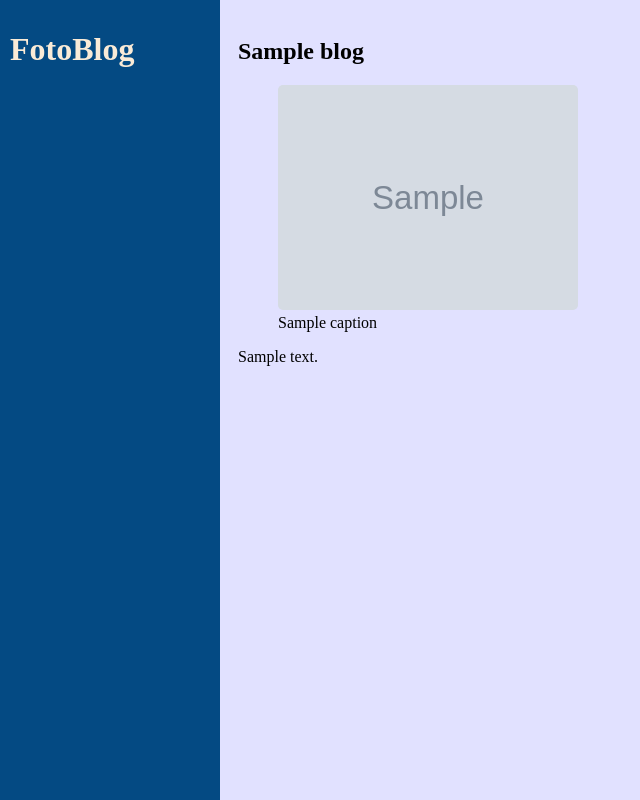
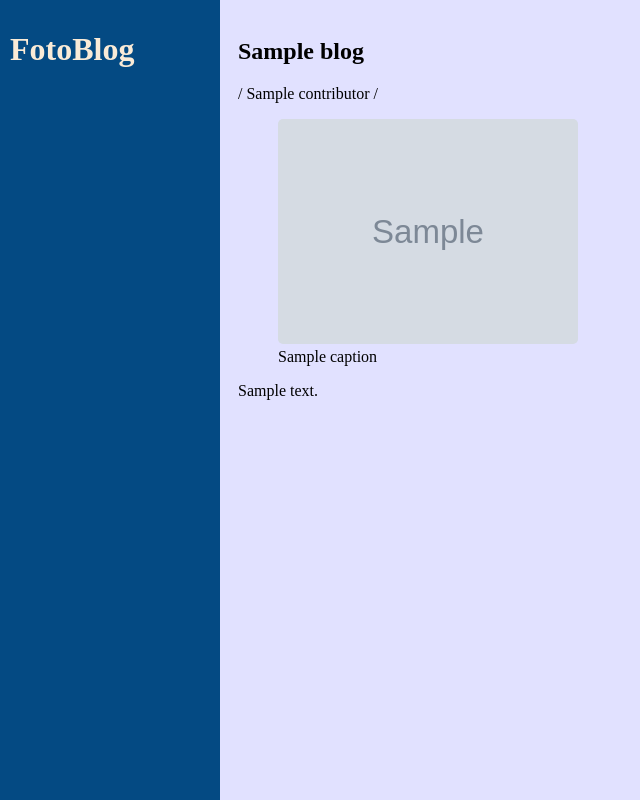
Before and after one commit to slv-improver/django_tuto_2, a Django app: template blog/templates/blog/blog_post.html in a window 1280 px wide. Shown: the whole page, without its empty margins (0-640 px from the left). Run offline with Django 3.2, Linux system fonts and the light colour scheme; the template is opened without the code that fills it: most values are stand-ins (such as "Sample title", 1, 10 or a date in 2020); grey boxes marked "Sample" are stand-in pictures.

Commit message:
display contribtor on post view

```diff
--- a/blog/templates/blog/blog_post.html
+++ b/blog/templates/blog/blog_post.html
@@ -2,6 +2,12 @@
 
 {% block content %}
 <h2>{{ blog.title }}</h2>
+<p>/
+    {% for contributor in blog.contributors.all %}
+    {{ contributor }} /
+    {% endfor %}
+</p>
+
 {% if perms.blog.change_blog %}
 <a href="{% url 'edit_post' blog.id %}">Edit post</a>
 {% endif %}
```
